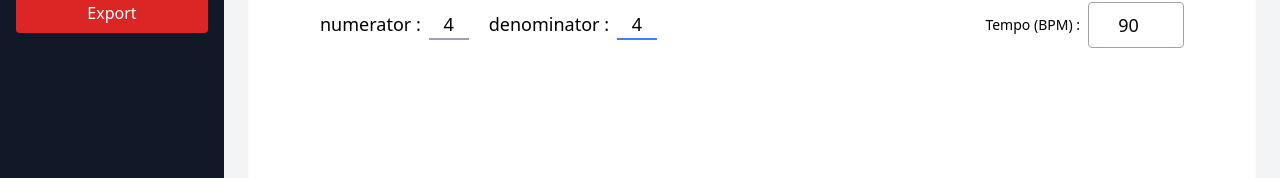
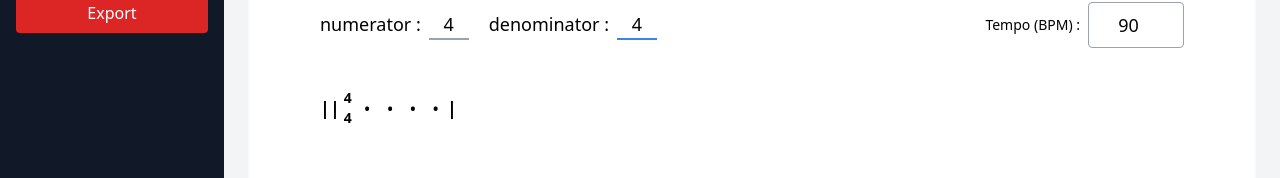
Before and after one commit to verypei/notation, a React (Create React App) app: page / in a window 1280 px wide. Shown: the part 179-357 px from the top of the page. Built offline with nearby package versions, Linux system fonts and the light colour scheme.

Commit message:
base primary bar set

```diff
--- /dev/null
+++ b/src/components/primaryBar.js
@@ -0,0 +1,26 @@
+export default function PrimaryNotationBar({ numerator, denominator }) {
+  return (
+    <div className="flex items-center">
+      {/* Start Bar Line */}
+      <span className="text-lg font-bold mr-1">||</span>
+
+      {/* Time Signature stacked vertically */}
+      <div className="flex flex-col items-center mr-2 leading-[0.7]">
+        <span className="text-sm font-bold">{numerator}</span>
+        <span className="text-sm font-bold">{denominator}</span>
+      </div>
+
+      {/* Dots based on numerator */}
+      <div className="flex mx-1 gap-4">
+        {Array.from({ length: numerator }).map((_, index) => (
+          <span key={index} className="text-lg">
+            •
+          </span>
+        ))}
+      </div>
+
+      {/* End Bar Line */}
+      <span className="text-lg font-bold ml-1">|</span>
+    </div>
+  );
+}
--- a/src/pages/canvas.js
+++ b/src/pages/canvas.js
@@ -1,4 +1,5 @@
 import { useState } from "react";
+import PrimaryNotationBar from "../components/primaryBar";
 
 export default function CanvasArea() {
   const [title, setTitle] = useState("");
@@ -71,6 +72,7 @@ export default function CanvasArea() {
               value={numerator}
               onChange={handleNumeratorChange}
               onKeyDown={handleKeyDown}
+              min={2}
               autoFocus
             />
           ) : (
@@ -91,6 +93,7 @@ export default function CanvasArea() {
               value={denominator}
               onChange={handleDenominatorChange}
               onKeyDown={handleKeyDown}
+              min={2}
               autoFocus
             />
           ) : (
@@ -108,10 +111,16 @@ export default function CanvasArea() {
             type="number"
             className="border border-gray-400 rounded p-2 text-lg focus:outline-none focus:border-blue-500 w-24 text-center mr-10"
             value={tempo}
+            min={10}
+            max={200}
             onChange={handleTempoChange}
           />
         </div>
       </div>
+      {/* ---------------notation bar------------- */}
+      <div className="mt-10 ml-12">
+        <PrimaryNotationBar numerator={numerator} denominator={denominator} />
+      </div>
     </div>
   );
 }
```
